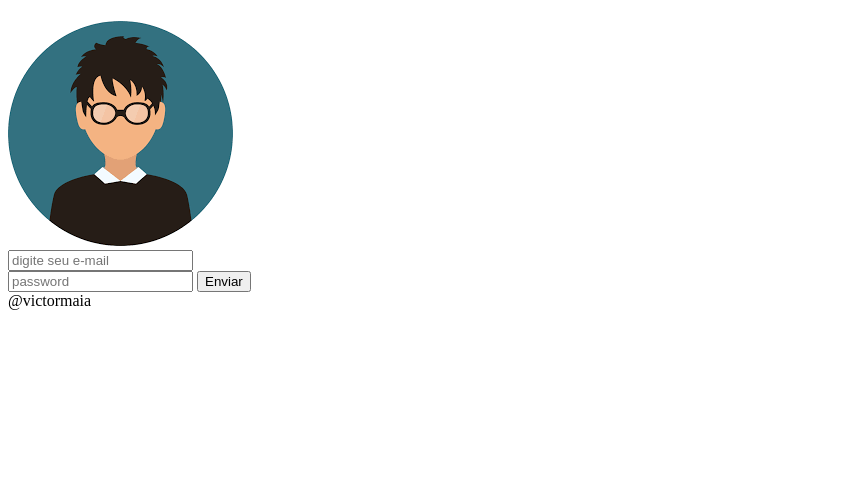
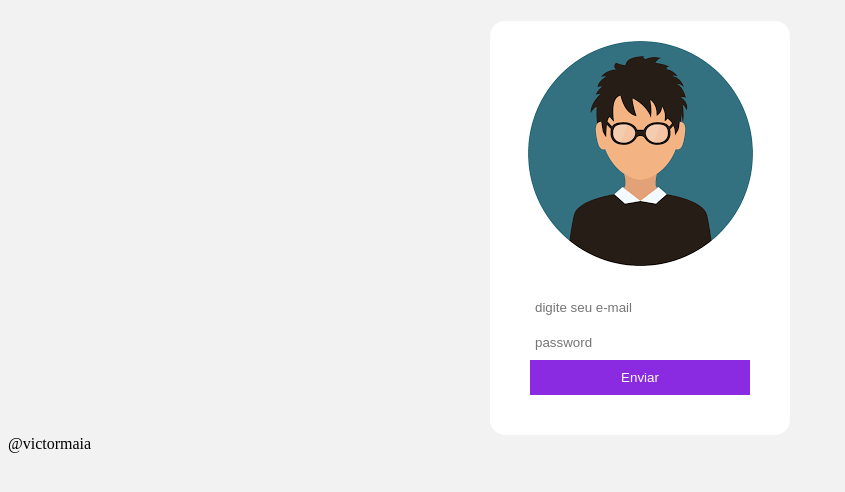
Before and after one commit to monteirovictor/HTML5, a plain HTML site: page login/index.html in a window 1280 px wide. Shown: the whole page, without its empty margins (0-845 px from the left). Drawn offline with Linux system fonts and the light colour scheme.

Commit message:
15-04-2020

```diff
--- a/login/assets/css/login.css
+++ b/login/assets/css/login.css
@@ -0,0 +1,69 @@
+*{
+    box-sizing:border-box;
+}
+
+
+body{
+    background-color: #f2f2f2;
+}
+
+/* Alinhando a section */
+.content-center{
+    width: 100%;
+    max-width: 300px;
+    margin: auto;
+    padding: 20px;
+    background-color: white;
+    border-radius: 15px;
+
+
+}
+
+/* alinhando a imagem */
+.content-center .text-center{
+   text-align: center;
+}
+
+
+/* alinhando a img */
+/* .content-center img{
+    margin: 70%;
+ } */
+
+/* alinhando a form */
+.content-center form{
+    margin: 20px;
+ }
+
+ /* botão e input */
+ .content-center input,
+ .content-center button
+ {
+    width: 100%;
+    padding: 10px 5px;
+    border: none;
+    outline: none;
+ }
+
+
+ .content-center input{
+     border-bottom-color: #CCC;
+     border-bottom-style: solid;
+     border-bottom-width: 2px;
+     border-bottom: 10px;
+ }
+
+ .content-center button{
+    background-color: blueviolet;
+    color: #fff;
+}
+
+.content-center button:hover{
+    background-color: rgb(226, 43, 83);
+    cursor: pointer;
+}
+
+.content-center button:active{
+    background-color: rgb(226, 43, 83);
+
+}
--- a/login/index.html
+++ b/login/index.html
@@ -11,8 +11,8 @@
         <h1></h1>
         <nav></nav>
     </header>
-    <section>
-        <div>
+    <section class="content-center">
+        <div class="text-center">
             <img src="assets/img/user.png" alt="">
         </div>
 
```
